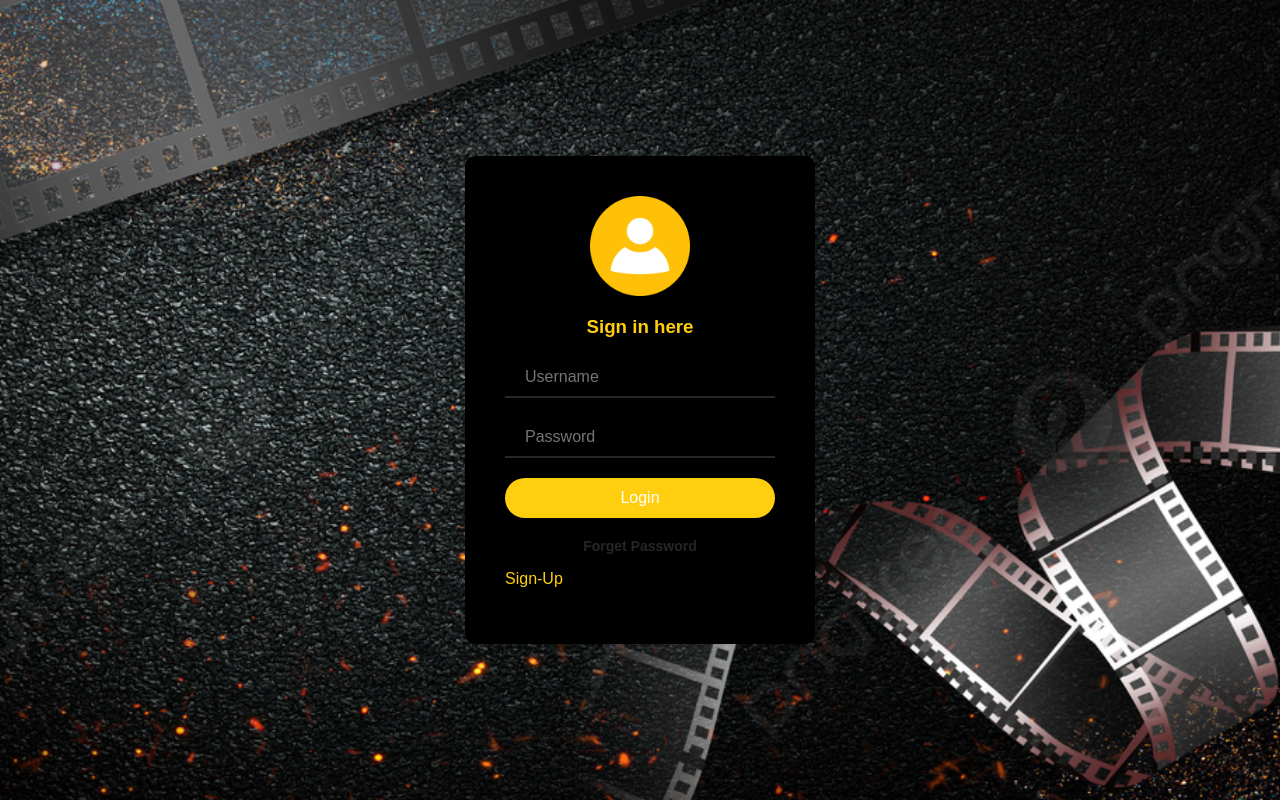
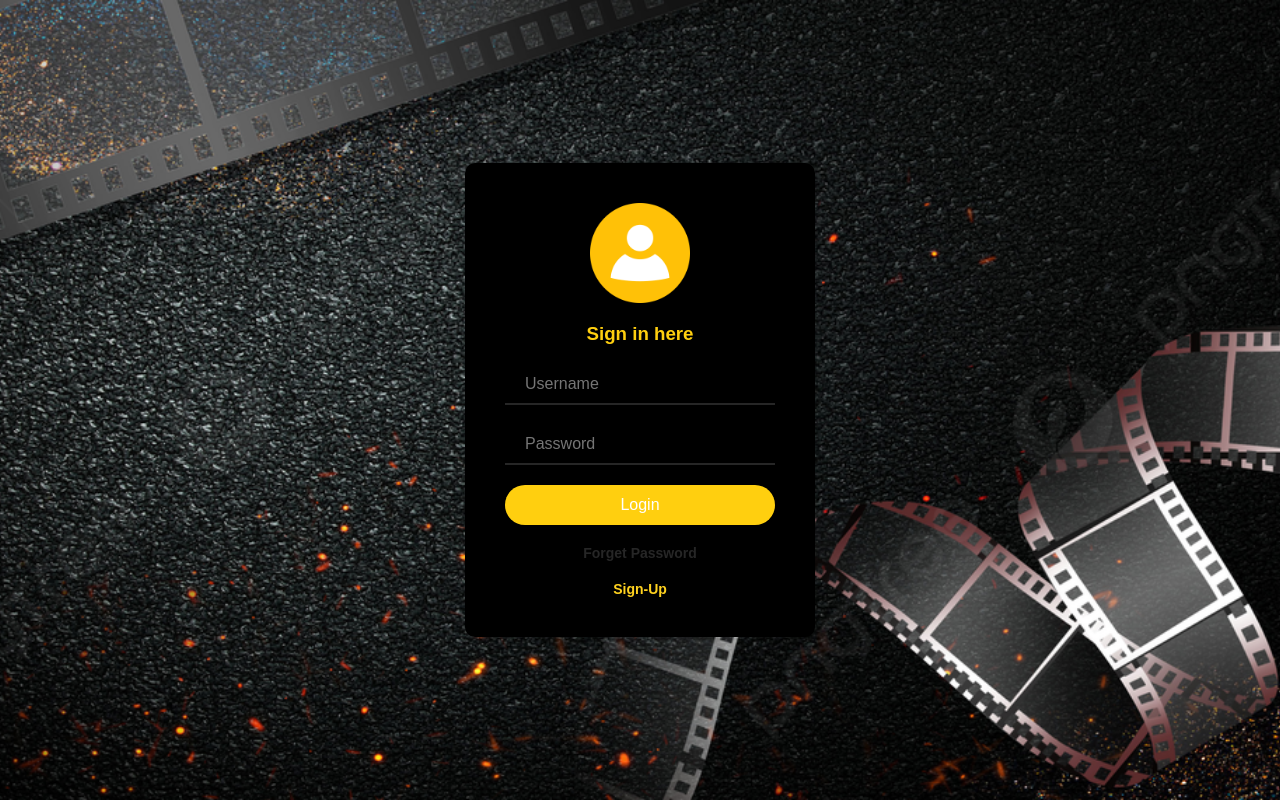
Before and after one commit to HuynhQuocTien/Group-2-Saturday, a PHP site: page /mvc/View/login.html in a window 1280 px wide. Run offline with PHP 8.4, Linux system fonts and the light colour scheme.

Commit message:
update UI login

```diff
--- a/mvc/View/login.css
+++ b/mvc/View/login.css
@@ -114,3 +114,7 @@ a:hover {
 p {
     color: #0000ff;
 }
+.text-center a.signup-link {
+    color: #ffd21f; /* Màu mặc định cho "Sign-Up" */
+    margin-top: 20px; /* Khoảng cách từ "Forget Password" */
+}
--- a/mvc/View/login.html
+++ b/mvc/View/login.html
@@ -16,7 +16,8 @@
     </form>
     <a href="#">Forget Password<br> </a>
     <div class="text-center">
-        <p style="color: #ffcf0f;">Sign-Up</p>
+        <!-- <p style="color: #ffcf0f;">Sign-Up</p> -->
+        <a href="#" class="signup-link">Sign-Up<br> </a>
     </div>
 
 </div>
```
